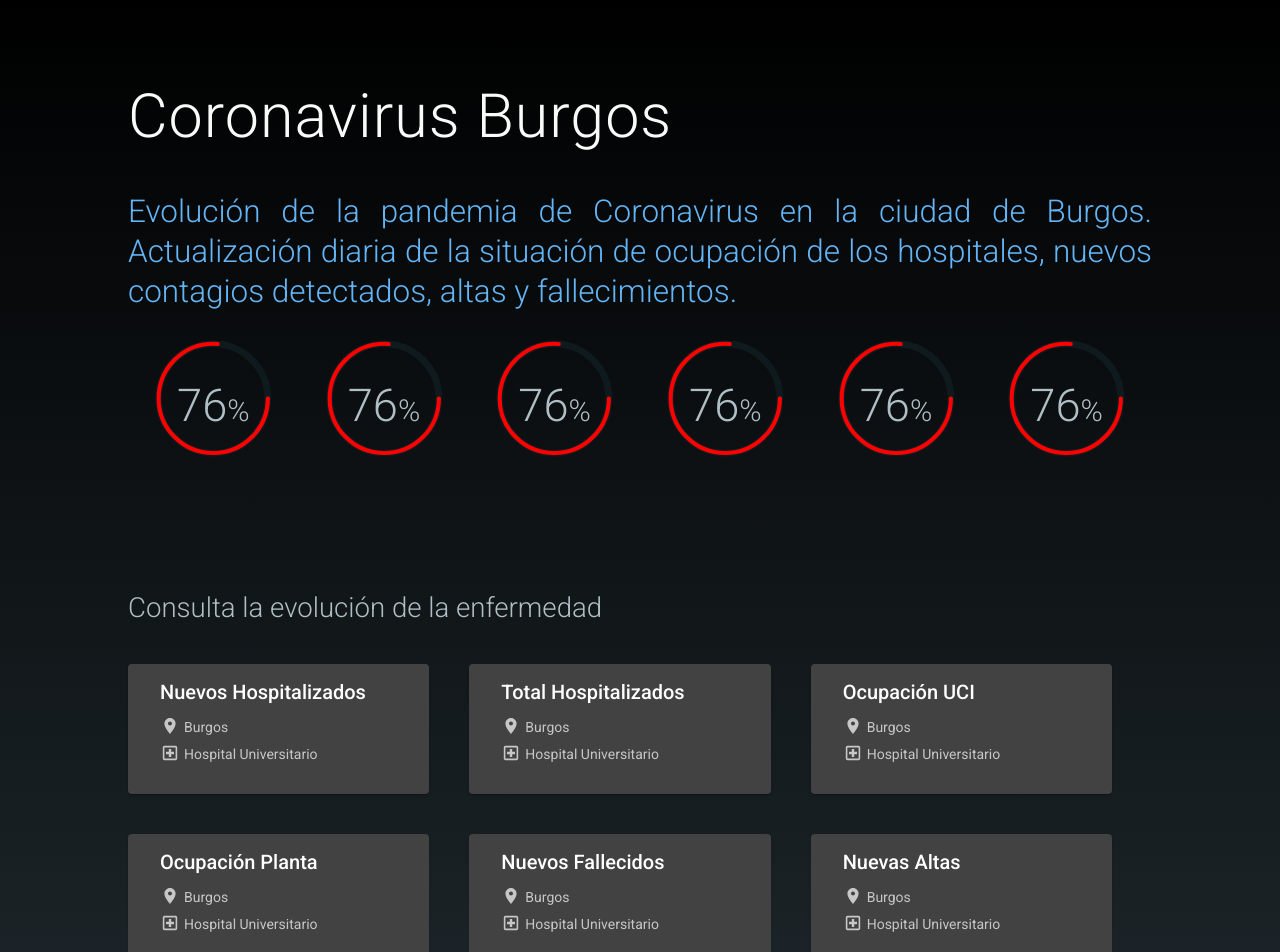
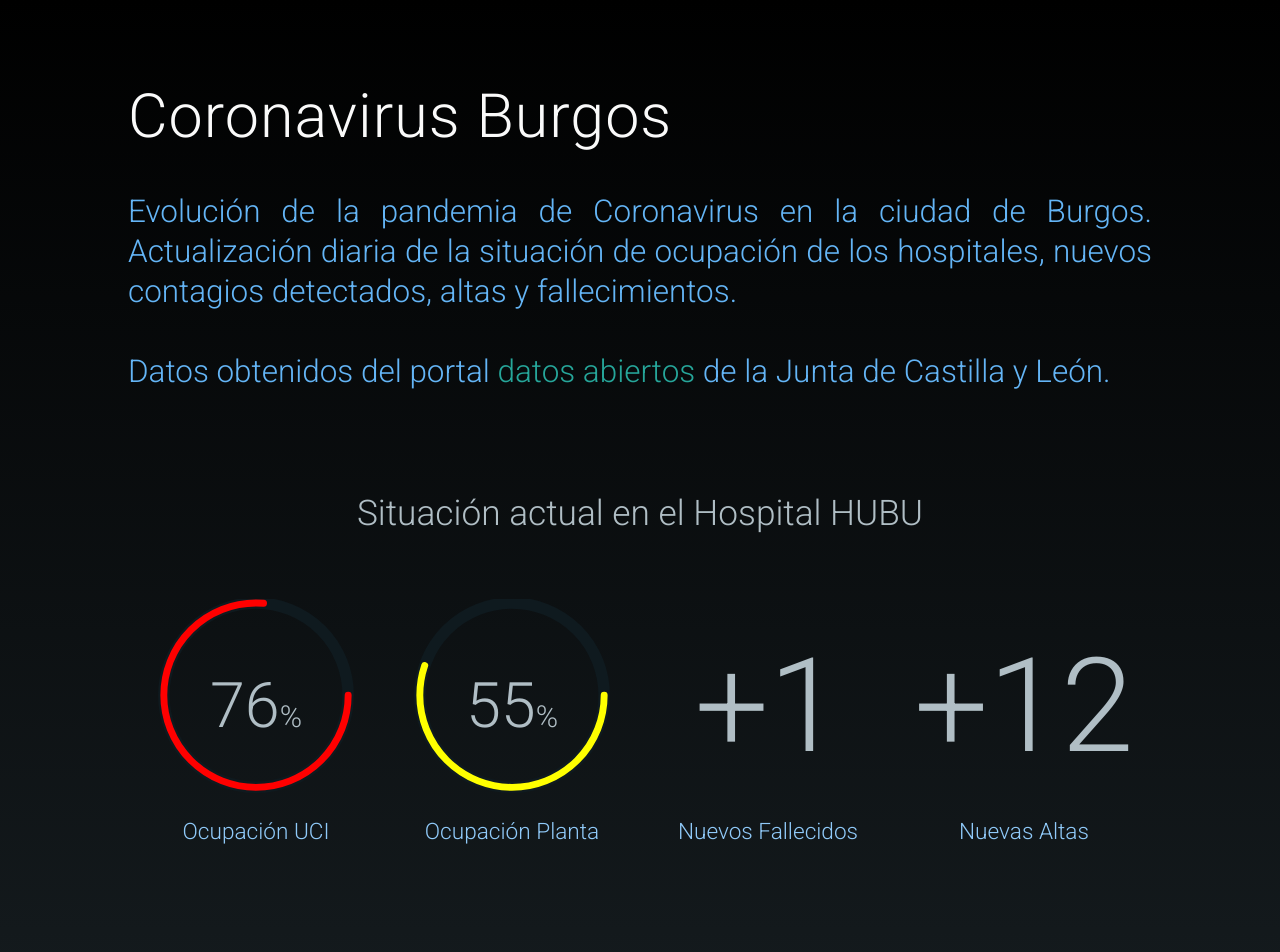
Before and after one commit to Peiboloski/coronavirus-burgos, an Angular app: page / in a window 1280 px wide. Shown: the top 952 px of the page. Built offline with nearby package versions, Linux system fonts and the light colour scheme.

Commit message:
create all widget mockups, pending data fetch

```diff
--- a/src/app/app.component.html
+++ b/src/app/app.component.html
@@ -1,17 +1,32 @@
 <div class="main">
 <header class="header margin--lateral">
     <div class="title">Coronavirus Burgos</div>
-    <h1 class="subtitle">Evolución de la pandemia de Coronavirus en la ciudad de Burgos. Actualización diaria de la situación de ocupación de los hospitales, nuevos contagios detectados, altas y fallecimientos.</h1>
+    <h1 class="subtitle">Evolución de la pandemia de Coronavirus en la ciudad de Burgos. Actualización diaria de la situación de ocupación de los hospitales, nuevos contagios detectados, altas y fallecimientos.
+        <br>
+        <br>
+        Datos obtenidos del portal <a href="https://analisis.datosabiertos.jcyl.es/pages/coronavirus/">datos abiertos</a> de la Junta de Castilla y León.
+    </h1>
 </header>
+<div class="section-title margin--lateral">Situación actual en el Hospital HUBU</div>
 <section class="margin--lateral widget-container">
-    <app-percentage></app-percentage>
-    <app-percentage></app-percentage>
-    <app-percentage></app-percentage>
-    <app-percentage></app-percentage>
-    <app-percentage></app-percentage>
-    <app-percentage></app-percentage>
+    <div class="widget">
+        <app-percentage class="widget-quantity" [percentage] = 76></app-percentage>
+        <div class="widget-label">Ocupación UCI</div>
+    </div>
+    <div class="widget">
+        <app-percentage class="widget-quantity" [percentage] = 55></app-percentage>
+        <div class="widget-label">Ocupación Planta</div>
+    </div>
+    <div class="widget">
+        <div class="widget-quantity"><span class="widget-quantity--number">+1</span></div>
+        <div class="widget-label">Nuevos Fallecidos</div>
+    </div>
+    <div class="widget">
+        <div class="widget-quantity"><span class="widget-quantity--number">+12</span></div>
+        <div class="widget-label">Nuevas Altas</div>
+    </div>
 </section>
-<div class="section-title margin--lateral">Consulta la evolución de la enfermedad</div>
+<div class="section-title margin--lateral">Consulta las gráficas con la evolución de la enfermedad</div>
 <section class="card-container margin--lateral">
     <mat-card *ngFor="let graph of graphs" (click)="onGraphClicked(graph.url)" matRipple class="card">
         <mat-card-header>
--- a/src/app/app.component.sass
+++ b/src/app/app.component.sass
@@ -7,6 +7,10 @@
     flex-direction: column
     justify-content: space-between
     min-height: 100vh
+
+a
+    color: $color--link
+    text-decoration: none
 
 .main
      position: relative
@@ -43,7 +47,9 @@
     font-weight: 100
     margin-top: 40px
     margin-top: min(20vh, 100px)
-    @include  fluid-font-size(20px, 30px)
+    margin-bottom: 40px
+    @include  fluid-font-size(20px, 40px)
+    text-align: center
 
 .widget-container
   display: grid
@@ -52,20 +58,48 @@
   &::before
     content: ''
     width: 0px
-    padding-top: 100%
+    padding-top: 120%
     grid-row: 1 / 1
     grid-column: 1 / 1
   *:first-child
     grid-row: 1 / 1
     grid-column: 1 / 1
+.widget
+    display: flex
+    flex-direction: column
+    justify-items: center
+    align-items: center
+    margin-top: 20px
+    padding: 5px
+    .widget-quantity
+        display: flex
+        justify-items: center
+        align-items: center
+        height: 80%
+        width: 100%
+        max-width: 250px
+        max-height: 250px
+        .widget-quantity--number
+            margin: auto
+            color: $color-grey
+            font-weight: 100
+            @include  fluid-font-size(70px, 150px)
+    .widget-label
+        height: 20%
+        color: $color-blue--light
+        font-weight: 100
+        @include  fluid-font-size(15px, 25px)
+        padding: 5px
+        text-align: center
+
 
 
 .card-container
   display: grid
-  grid-template-columns: repeat(auto-fit, minmax(300px, 1fr))
+  grid-template-columns: repeat(auto-fit, minmax(min(500px, 100%), 1fr))
 
   .card
-    margin: 40px 40px 0 0
+    margin: 40px 20px 0 20px
     flex: 1 1 0
     cursor: pointer
     &:hover
@@ -97,6 +131,3 @@
     p
         margin: auto
         color: $color-grey
-        a
-            color: $color-blue
-            text-decoration: none
--- a/src/app/percentage/percentage.component.sass
+++ b/src/app/percentage/percentage.component.sass
@@ -6,8 +6,8 @@
     align-items: center
     position: relative
 svg
-    width: 80%
-    height: 80%
+    width: 100%
+    height: 100%
     position: relative
     circle
         fill: none
@@ -33,6 +33,6 @@ svg
     color: $color-grey
     font-weight: 200
     .percentage-number
-        @include  fluid-font-size(30px, 50px)
+        @include  fluid-font-size(40px, 70px)
     .percentage-symbol
         @include  fluid-font-size(15px, 35px)
--- a/src/app/percentage/percentage.component.ts
+++ b/src/app/percentage/percentage.component.ts
@@ -1,4 +1,4 @@
-import { Component, OnInit } from '@angular/core';
+import { Component, OnInit, Input } from '@angular/core';
 
 @Component({
   selector: 'app-percentage',
@@ -7,7 +7,8 @@ import { Component, OnInit } from '@angular/core';
 })
 export class PercentageComponent implements OnInit {
 
-  public percentage = 76;
+  @Input()
+  public percentage: number;
   public isPercentageLow(): boolean {
     return this.percentage <= 50;
   }
--- a/src/sass/_variables.sass
+++ b/src/sass/_variables.sass
@@ -3,6 +3,7 @@
 $color-background--main: #263238
 $color-white--contrast: #FAFAFA
 $color-blue: #64B5F6
+$color--link: #26a69a
 $color-blue--light: #90caf9
 $color-background--footer: #0f1a1f
 $color-grey: #b0bec5
```
